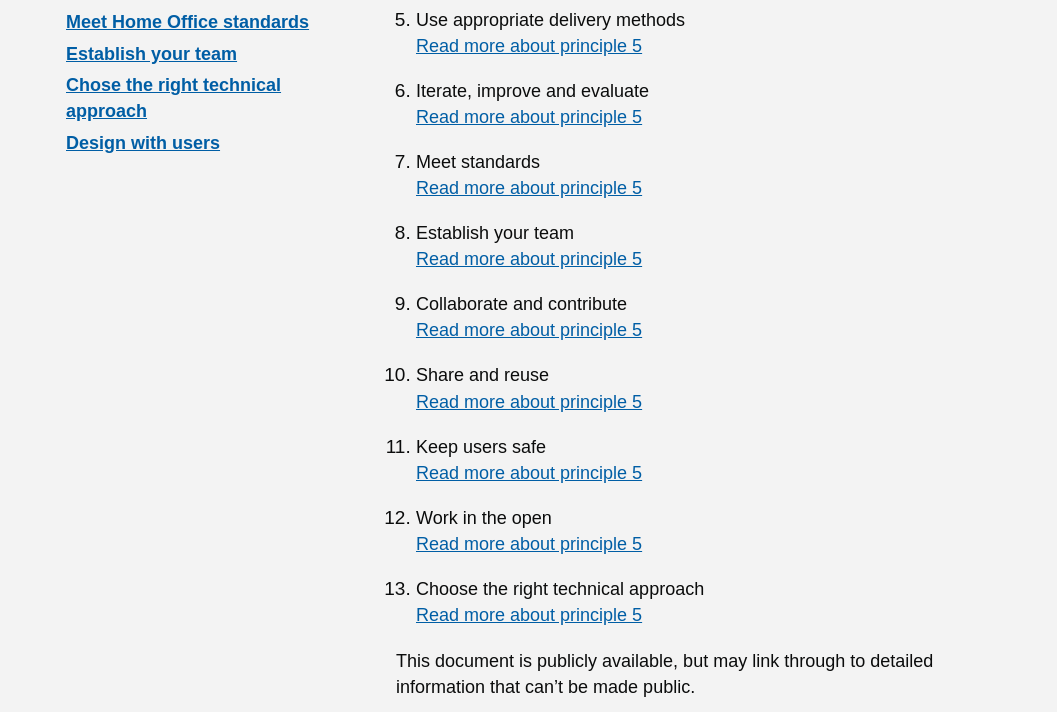
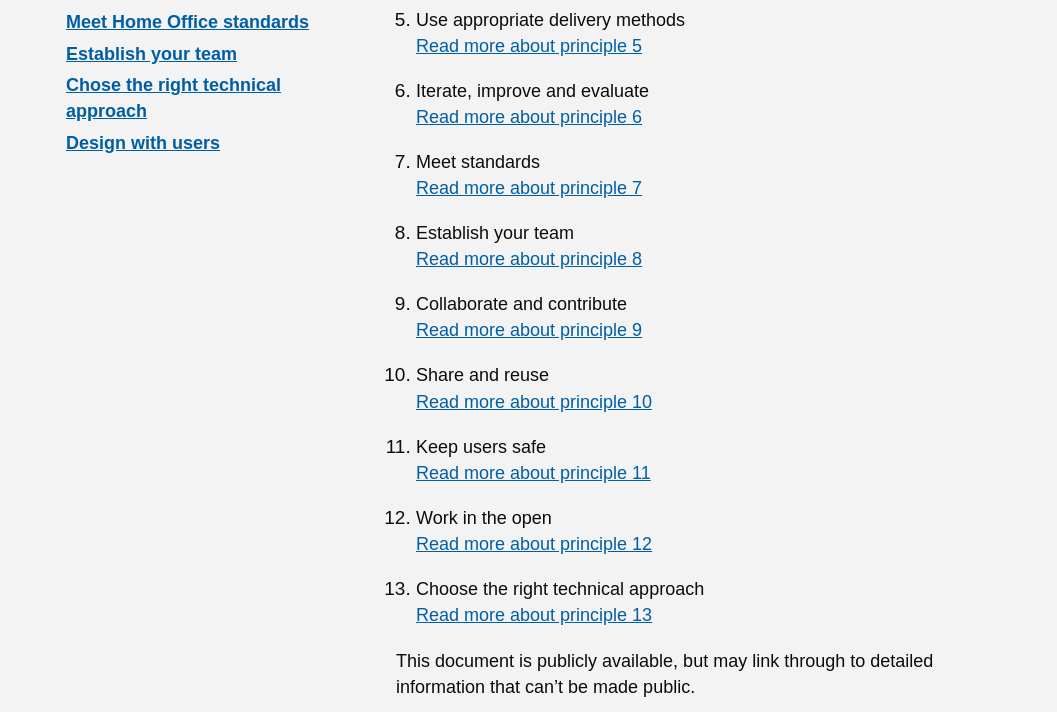
Before and after one commit to UKHomeOffice/playbook, a Jekyll site: the page built from index.md, in a window 1280 px wide. Shown: the part 494-1206 px from the top of the page, without its empty margins (94-1151 px from the left). Built offline with Jekyll 4.4.1, drawn with Linux system fonts in a browser that asks for light colours; nearby versions of some CDN libraries; some web fonts are replaced; the repository's description, which GitHub fills in, is left out.

Commit message:
Fixed numbering

```diff
--- a/index.md
+++ b/index.md
@@ -23,28 +23,28 @@ The playbook contains principles that teams should follow to design, build, run
 [Read more about principle 5](https://ukhomeoffice.github.io/playbook/delivery-methods/)
 
 6. Iterate, improve and evaluate
-[Read more about principle 5](https://ukhomeoffice.github.io/playbook/delivery-methods/)
+[Read more about principle 6](https://ukhomeoffice.github.io/playbook/delivery-methods/)
 
 7. Meet standards
-[Read more about principle 5](https://ukhomeoffice.github.io/playbook/standards-governance/)
+[Read more about principle 7](https://ukhomeoffice.github.io/playbook/standards-governance/)
 
 8. Establish your team
-[Read more about principle 5](https://ukhomeoffice.github.io/playbook/team/)
+[Read more about principle 8](https://ukhomeoffice.github.io/playbook/team/)
 
 9. Collaborate and contribute
-[Read more about principle 5](https://ukhomeoffice.github.io/playbook/collaborate/)
+[Read more about principle 9](https://ukhomeoffice.github.io/playbook/collaborate/)
 
 10. Share and reuse
-[Read more about principle 5](https://ukhomeoffice.github.io/playbook/share/)
+[Read more about principle 10](https://ukhomeoffice.github.io/playbook/share/)
 
 11. Keep users safe
-[Read more about principle 5](https://ukhomeoffice.github.io/playbook/safe/)
+[Read more about principle 11](https://ukhomeoffice.github.io/playbook/safe/)
 
 12. Work in the open
-[Read more about principle 5](https://ukhomeoffice.github.io/playbook/open/)
+[Read more about principle 12](https://ukhomeoffice.github.io/playbook/open/)
 
 13. Choose the right technical approach
-[Read more about principle 5](https://ukhomeoffice.github.io/playbook/platforms-and-technology/)
+[Read more about principle 13](https://ukhomeoffice.github.io/playbook/platforms-and-technology/)
 
 This document is publicly available, but may link through to detailed information that can't be made public.
 
```
